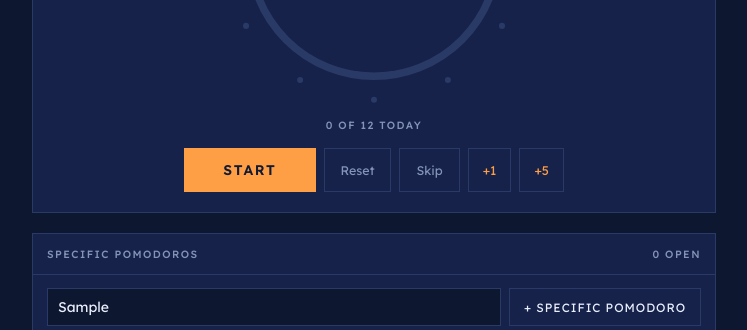
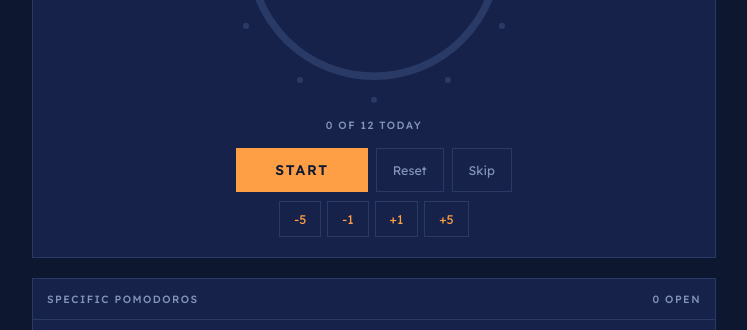
Before and after one commit to programmer1747/carlosity-pomodoro, a plain HTML site: page index.html in a window 1280 px wide. Both pictures are taken after typing "Sample" into the empty fields and a click on the button "+1". Shown: the part 438-768 px from the top of the page, without its empty margins (266-1013 px from the left). Drawn offline with Linux system fonts and the light colour scheme.

Commit message:
Add -1 and -5 alongside the plus buttons, on their own row
Taking time off a block is the mirror of adding it, so the two share one
path: the block length moves with the countdown either way, keeping the
ring in step with what it measures. Adding eases the arc back, taking
away jumps it forward, both matching how far through you actually are.

Seven buttons in one line was too many, so the four adjusters moved to
their own row under Start, Reset and Skip.

Subtraction needs floors that adding does not. A block will not go below
a minute or leave under thirty seconds on the clock, and each button
disables itself when its step no longer fits, including on its own as the
clock runs down past it. Eighty rapid clicks against the floor leave the
timer unchanged rather than driving it negative.

The label now carries a sign, Focus -5m, and the two directions cancel:
adding back what was taken off restores the block and clears the label.

```diff
--- a/desktop/package.json
+++ b/desktop/package.json
@@ -1,7 +1,7 @@
 {
   "name": "orbodoro",
   "productName": "Orbodoro",
-  "version": "1.0.6",
+  "version": "1.0.7",
   "description": "Orbodoro, a pomodoro timer that tracks study time, rest time and named sessions. By Carlosity.",
   "author": "Carlos Alvarez",
   "private": true,
--- a/index.html
+++ b/index.html
@@ -135,10 +135,14 @@
   .go:hover{background:var(--phase,var(--study));filter:brightness(1.1)}
   .flat{padding:12px 16px;font-size:12.5px;color:var(--dim)}
   .flat:hover{color:var(--text)}
-  .add{padding:12px 14px;font-variant-numeric:tabular-nums;color:var(--phase,var(--study))}
-  .add:hover{color:var(--ink);background:var(--phase,var(--study));border-color:var(--phase,var(--study))}
-  .add:disabled{opacity:.3;cursor:not-allowed}
-  .add:disabled:hover{color:var(--phase,var(--study));background:transparent;border-color:var(--line)}
+  .nudge{display:flex;gap:6px;justify-content:center;flex-wrap:wrap;margin-top:9px}
+  .nudge button{
+    padding:9px 14px;font-size:12.5px;font-variant-numeric:tabular-nums;
+    color:var(--phase,var(--study))
+  }
+  .nudge button:hover{color:var(--ink);background:var(--phase,var(--study));border-color:var(--phase,var(--study))}
+  .nudge button:disabled{opacity:.28;cursor:not-allowed}
+  .nudge button:disabled:hover{color:var(--phase,var(--study));background:transparent;border-color:var(--line)}
 
   /* ---------------- blocks ---------------- */
   .block{margin-top:20px;border:1px solid var(--line);background:var(--card)}
@@ -297,8 +301,12 @@
       <button class="go" id="go">Start</button>
       <button class="flat" id="reset">Reset</button>
       <button class="flat" id="skip">Skip</button>
-      <button class="flat add" id="add1" title="Add a minute to this block">+1</button>
-      <button class="flat add" id="add5" title="Add five minutes to this block">+5</button>
+    </div>
+    <div class="nudge">
+      <button id="sub5" title="Take five minutes off this block">-5</button>
+      <button id="sub1" title="Take a minute off this block">-1</button>
+      <button id="add1" title="Add a minute to this block">+1</button>
+      <button id="add5" title="Add five minutes to this block">+5</button>
     </div>
   </section>
 
@@ -881,8 +889,10 @@ const phaseLen = p => (p === "work" ? S.settings.work : p === "short" ? S.settin
 // Time added to the block has to lengthen the block as well as the countdown, or the
 // ring would jump backwards. For a planned block the segment itself grows, so the
 // schedule below the timer stays honest about what it now costs.
-let addedSec = 0;
-const MAX_PHASE = 240 * 60;
+let addedSec = 0;                   // negative once time has been taken off
+const MAX_PHASE = 240 * 60;         // a block tops out at four hours
+const MIN_PHASE = 60;               // and never shrinks below a minute
+const MIN_LEFT = 30;                // leaving at least this long on the clock
 const curLen = () => { const g = planSeg(); return g ? g.secs : phaseLen(phase) + addedSec; };
 let remaining = phaseLen(phase);
 let running = false;
@@ -1038,12 +1048,16 @@ function paintTimer(){
     tag += phase === "work" ? " · block " + step + " of " + total
                             : " · " + Math.max(0, total - step) + " to go";
   }
-  if(addedSec > 0) tag += " · +" + Math.round(addedSec / 60) + "m";
+  if(addedSec !== 0){
+    const m = Math.round(addedSec / 60);
+    tag += " · " + (m > 0 ? "+" : "") + m + "m";
+  }
   $("phase").textContent = tag;
 
-  const noRoom = curLen() >= MAX_PHASE;
-  $("add1").disabled = noRoom || curLen() + 60 > MAX_PHASE;
-  $("add5").disabled = noRoom || curLen() + 300 > MAX_PHASE;
+  $("add1").disabled = !canShift(1);
+  $("add5").disabled = !canShift(5);
+  $("sub1").disabled = !canShift(-1);
+  $("sub5").disabled = !canShift(-5);
 
   const it = activeItem();
   $("doing").textContent = phase === "work"
@@ -1215,17 +1229,29 @@ $("reset").onclick = () => {
 };
 $("skip").onclick = () => { remaining = 0; finishPhase(); };
 
-function extend(mins){
+// Adding or taking off time moves the block length as well as the countdown. Shifting
+// only the countdown would put the ring out of step with the block it is measuring.
+function canShift(mins){
   const secs = mins * 60;
-  if(curLen() + secs > MAX_PHASE) return;
+  return secs > 0
+    ? curLen() + secs <= MAX_PHASE
+    : remaining + secs >= MIN_LEFT && curLen() + secs >= MIN_PHASE;
+}
+
+function shift(mins){
+  if(!canShift(mins)) return;
+  const secs = mins * 60;
   remaining += secs;
   addedSec += secs;
   const g = planSeg();
-  if(g) g.secs += secs;
+  if(g) g.secs += secs;            // a planned block keeps the schedule in step
   save(); paintAll();
 }
-$("add1").onclick = () => extend(1);
-$("add5").onclick = () => extend(5);
+
+$("sub5").onclick = () => shift(-5);
+$("sub1").onclick = () => shift(-1);
+$("add1").onclick = () => shift(1);
+$("add5").onclick = () => shift(5);
 
 $("addItem").onclick = addItem;
 $("newItem").onkeydown = e => { if(e.key === "Enter") addItem(); };
```
Also changed, not shown: README.md.
